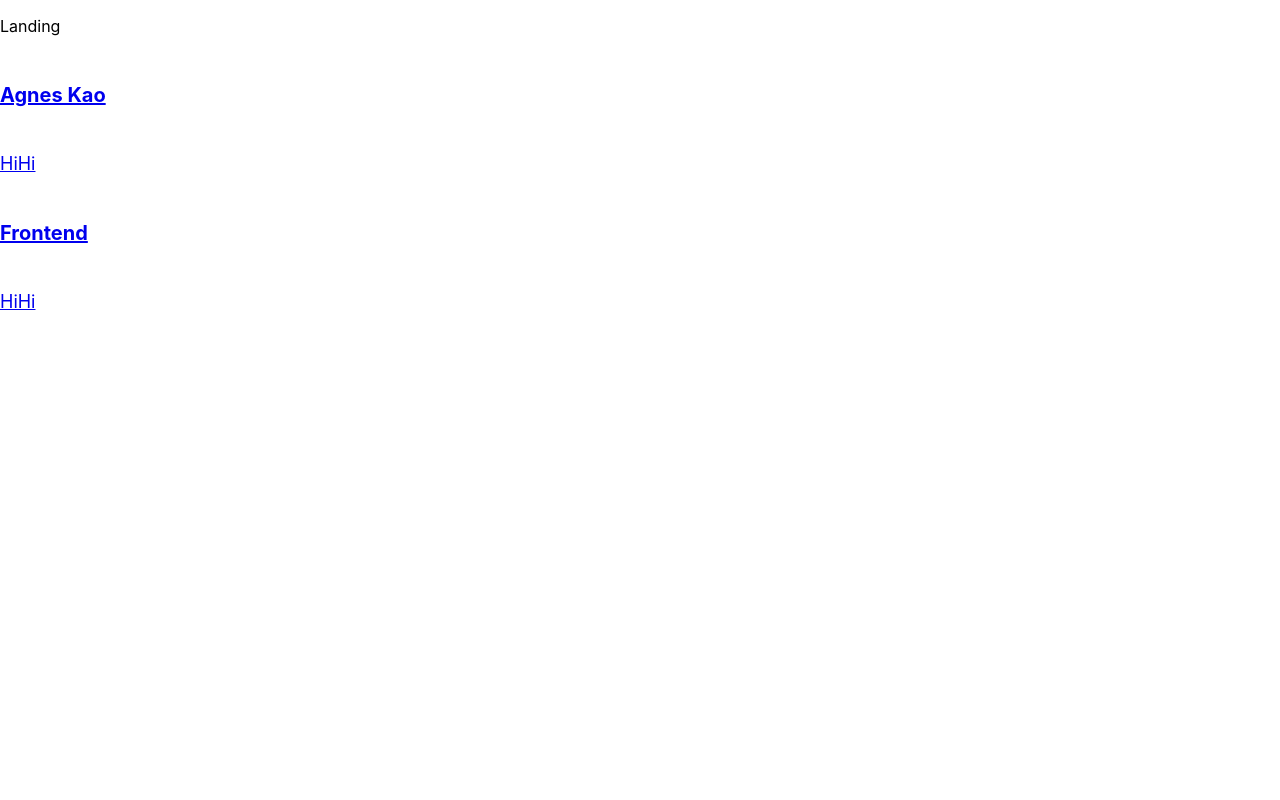
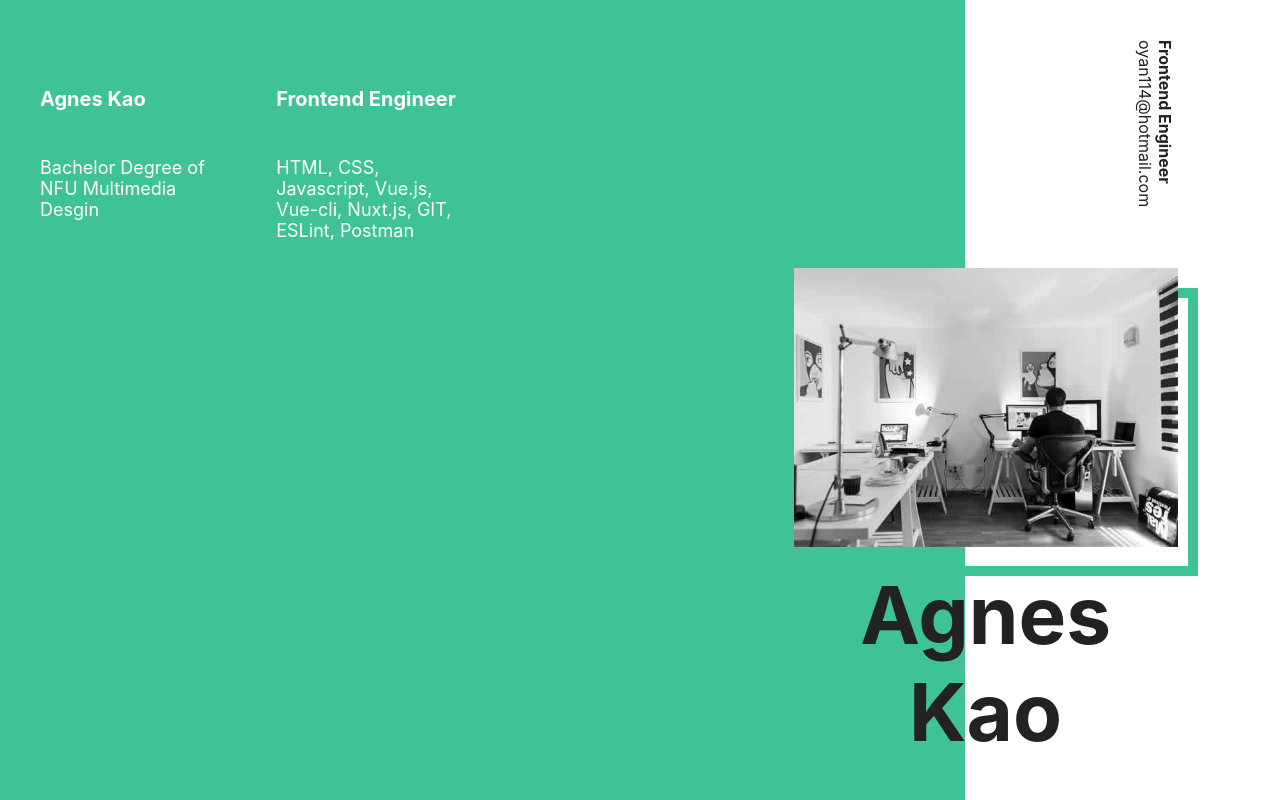
Before and after one commit to tzuchienkao/about-react, a React (Create React App) app: page / in a window 1280 px wide. Built offline with nearby package versions, Linux system fonts and the light colour scheme.

Commit message:
landing page 切版

```diff
--- a/src/index.css
+++ b/src/index.css
@@ -1,3 +1,6 @@
+html, body {
+  height: 100%;
+}
 body {
   margin: 0;
   font-family: -apple-system, BlinkMacSystemFont, 'Segoe UI', 'Roboto', 'Oxygen',
@@ -6,8 +9,68 @@ body {
   -webkit-font-smoothing: antialiased;
   -moz-osx-font-smoothing: grayscale;
 }
+a {
+  text-decoration: none;
+}
+#root {
+  height: inherit;
+}
+#landing {
+  color: #fff;
+  background-color: #40C297;
+}
+#landing a {
+  color: #fff;
+}
+.rotate {
+  writing-mode: vertical-rl;
+  text-orientation: mixed;
+}
+.absolute {
+  position: absolute;
+}
+#landing .wrapper > div {
+  padding-top: 40px;
+}
+#landing .absolute {
+  width: 30%;
+  font-size: 80px;
+  text-align: center;
+  color: #222;
+  right: 8%;
+  bottom: 40px;
+}
+#landing .absolute .photo {
+  position: relative;
+}
+#landing .absolute .photo:after {
+  width: inherit;
+  height: calc(100% - 30px);
+  position: absolute;
+  right: -20px;
+  bottom: -10px;
+  border: 10px solid #40C297;
+  content: '';
+  display: block;
+}
+#landing .absolute .photo,
+#landing .absolute .photo img {
+  width: 100%;
+  position: relative;
+  z-index: 1;
+}
+#landing .left-section {
+  padding-left: 40px;
+  display: grid;
+  grid-template-columns: repeat(4, 0.25fr);
+  grid-auto-flow: column;
+  gap: 40px;
+}
+#landing .right-section {
+  display: grid;
+  grid-auto-columns: 0.666fr auto;
 
-code {
-  font-family: source-code-pro, Menlo, Monaco, Consolas, 'Courier New',
-    monospace;
 }
+#landing .rotate * {
+  margin: 0;
+}
--- a/src/index.js
+++ b/src/index.js
@@ -3,7 +3,6 @@ import ReactDOM from 'react-dom';
 import './index.css';
 import App from './App';
 import reportWebVitals from './reportWebVitals';
-
 
 ReactDOM.render(
   <React.StrictMode>
--- a/src/layouts/Home.js
+++ b/src/layouts/Home.js
@@ -1,36 +1,10 @@
-import { Link, useLocation } from "react-router-dom";
-import routes from '../router/routes';
-import LinkCard from '../components/LinkCard';
-
 const Home = ({ children }) => {
-  const { pathname } = useLocation();
-  const pageLinks = routes
-    .filter((route) => {
-      return route.path !== pathname && route.layout
-    })
-    .map((route) => {
-      const { label } = route;
-      route.title = label;
-      route.content = 'HiHi';
-      return route;
-    });
-
+  const body = document.getElementsByTagName('body')[0]
+  body.setAttribute('id', 'landing')
   return (
-    <div>
+    <>
       {children}
-      {pageLinks.map((route) => {
-        return pageLinkRender(route)
-      })}
-    </div>
-  )
-}
-
-const pageLinkRender = (route) => {
-  const { path, title, content } = route
-  return (
-    <Link to={path}>
-      <LinkCard title={title} content={content} />
-    </Link>
+    </>
   )
 }
 
--- a/src/layouts/Main.js
+++ b/src/layouts/Main.js
@@ -1,6 +1,8 @@
 import Sidebar from '../components/Sidebar';
 
 const Main = ({ children }) => {
+  const body = document.getElementsByTagName('body')[0]
+  body.removeAttribute('id')
   return (
     <div>
       <Sidebar />
--- a/src/pages/Landing.js
+++ b/src/pages/Landing.js
@@ -1,9 +1,88 @@
+import { Link, useLocation } from "react-router-dom";
+import routes from '../router/routes';
+import LinkCard from '../components/LinkCard';
+import styled from "styled-components";
+
+const StylePageSection = styled.div
+`
+  height: inherit;
+  display: grid;
+  grid-auto-columns: 0.9fr 0.3fr;
+  grid-auto-flow: column;
+  gap: 20px;
+`;
+const StyleRSection = styled.div
+`
+  color: #222;
+  background: #fff;
+`
+
 const Landing = () => {
   return (
     <>
-      <p>Landing</p>
+      <StylePageSection className="wrapper">
+        <div className="left-section">
+          <PageLinks />
+        </div>
+        <StyleRSection className="right-section">
+          <div className="rotate">
+            <b>Frontend Engineer</b>
+            <p>oyan114@hotmail.com</p>
+          </div>
+        </StyleRSection>
+      </StylePageSection>
+      <div className="absolute">
+        <div className="photo">
+          <img src="img/about.jpg" />
+        </div>
+        <b>Agnes Kao</b>
+      </div>
     </>
   )
 }
 
+const PageLinks = () => {
+  const { pathname } = useLocation();
+  const pageLinks = routes
+    .filter((route) => {
+      return route.path !== pathname && route.layout
+    })
+    .map((route) => {
+      const { label, path } = route;
+      const content = path.replace('/', '')
+      route.title = label;
+      switch (content) {
+        case 'about':
+          route.content = 'Bachelor Degree of NFU\nMultimedia Desgin';
+          break;
+        case 'portfolio':
+          route.title = 'Frontend Engineer'
+          route.content = 'HTML, CSS, Javascript, Vue.js, Vue-cli, Nuxt.js, GIT, ESLint, Postman';
+          break;
+        default:
+          route.content = 'HiHi';
+          break;
+      }
+      return route;
+    });
+
+
+  return (
+    <>
+      {pageLinks.map((route) => {
+        return pageLinkRender(route)
+      })}
+    </>
+  )
+}
+
+const pageLinkRender = (route) => {
+  const { path, title, content } = route
+  return (
+    <Link key={title} to={path}>
+      <LinkCard title={title} content={content} />
+    </Link>
+  )
+}
+
 export default Landing;
--- a/src/style/global.js
+++ b/src/style/global.js
@@ -2,7 +2,7 @@ import { NavLink } from "react-router-dom";
 import styled from "styled-components";
 
 const colors = {
-  primary: "mediumseagreen",
+  primary: "#40C297",
   orange: "orange",
 };
 const fonts = {
```
Also changed, not shown: public/img/about.jpg (added), 1 other file (tests, documents, lock files or other folders).
